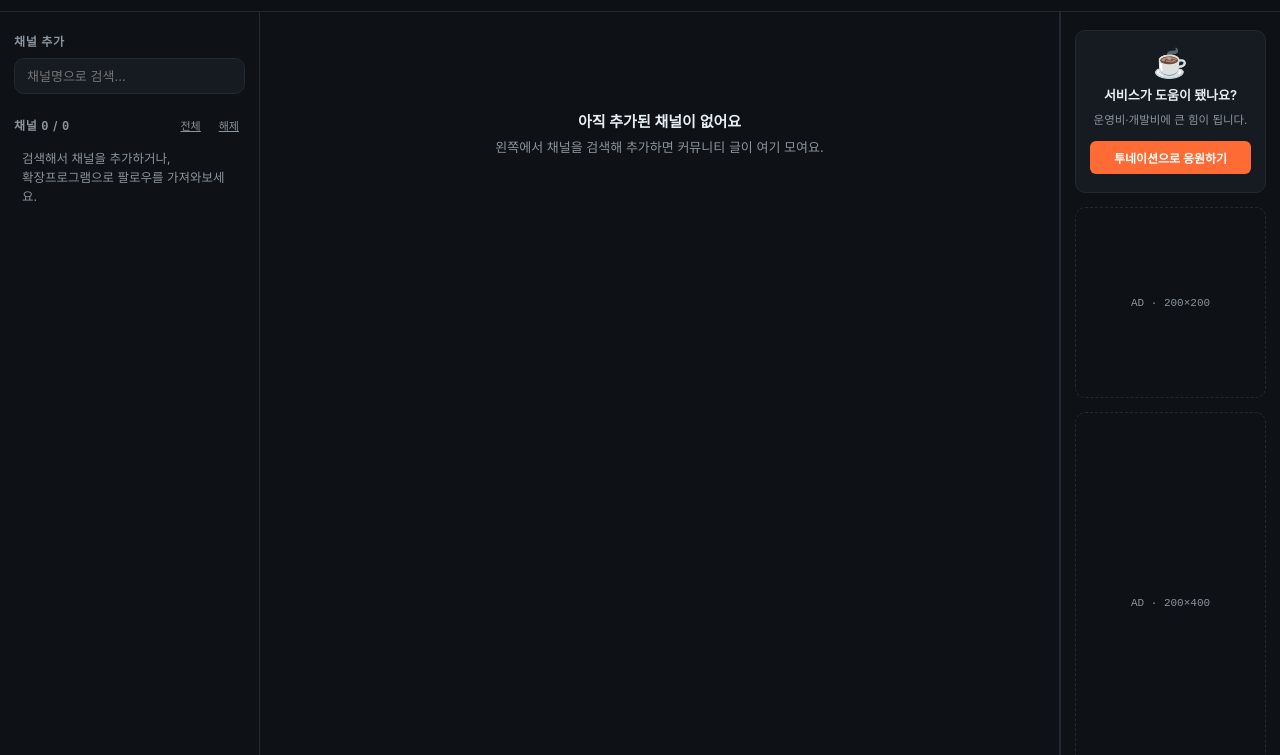
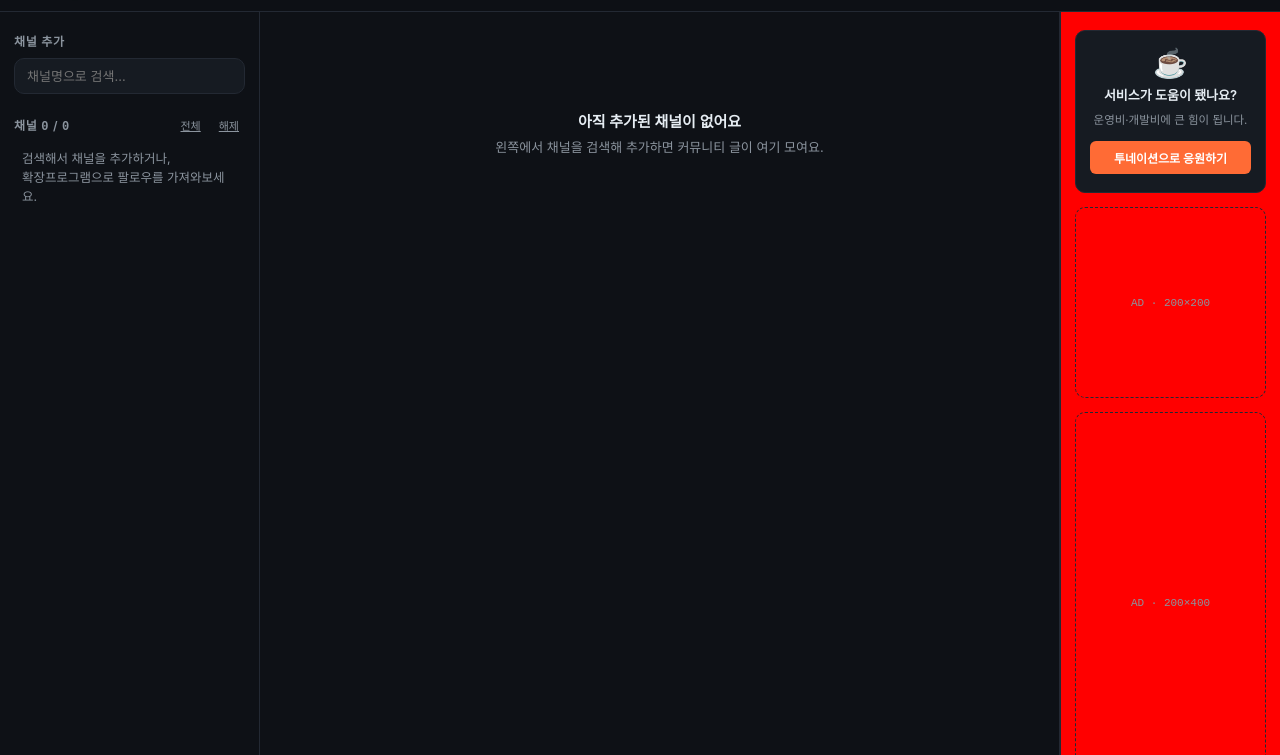
Before and after one commit to ChanChan-E/Chzzwit, a browser extension: page frontend/index.html in a window 1280 px wide. Shown: the part 54-809 px from the top of the page. Drawn offline with Linux system fonts and the light colour scheme; a web font is replaced by a local one.

Commit message:
temp: ad-rail 빨간 배경 — 위치 확인용

```diff
--- a/frontend/style.css
+++ b/frontend/style.css
@@ -256,6 +256,7 @@ body {
   height: calc(100vh - 57px);
   overflow-y: auto;
   border-left: 1px solid var(--border);
+  background: red; /* TODO: 임시 확인용 — 확인 후 제거 */
 }
 .ad-slot {
   width: 100%; max-width: 200px; aspect-ratio: 1 / 1;
```
